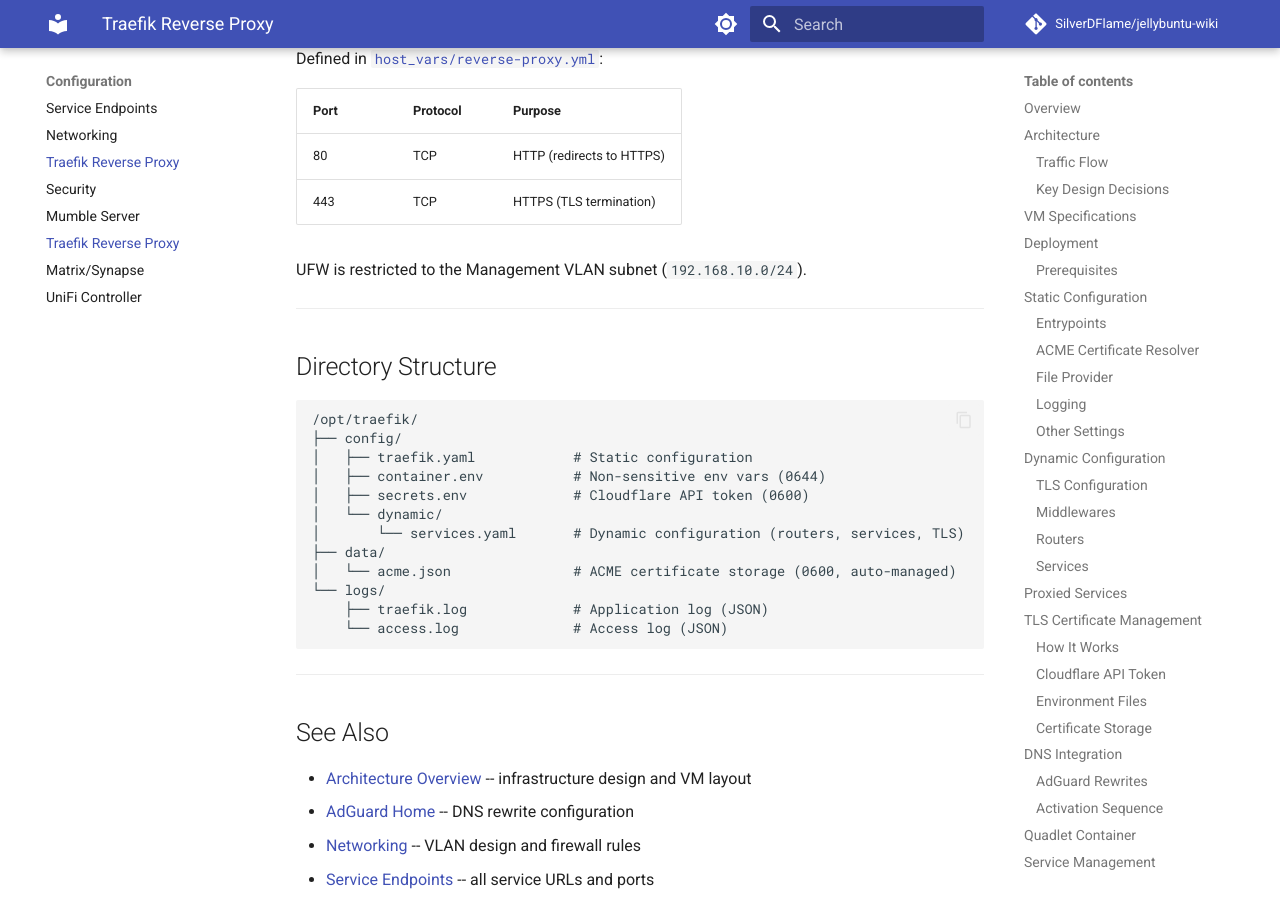
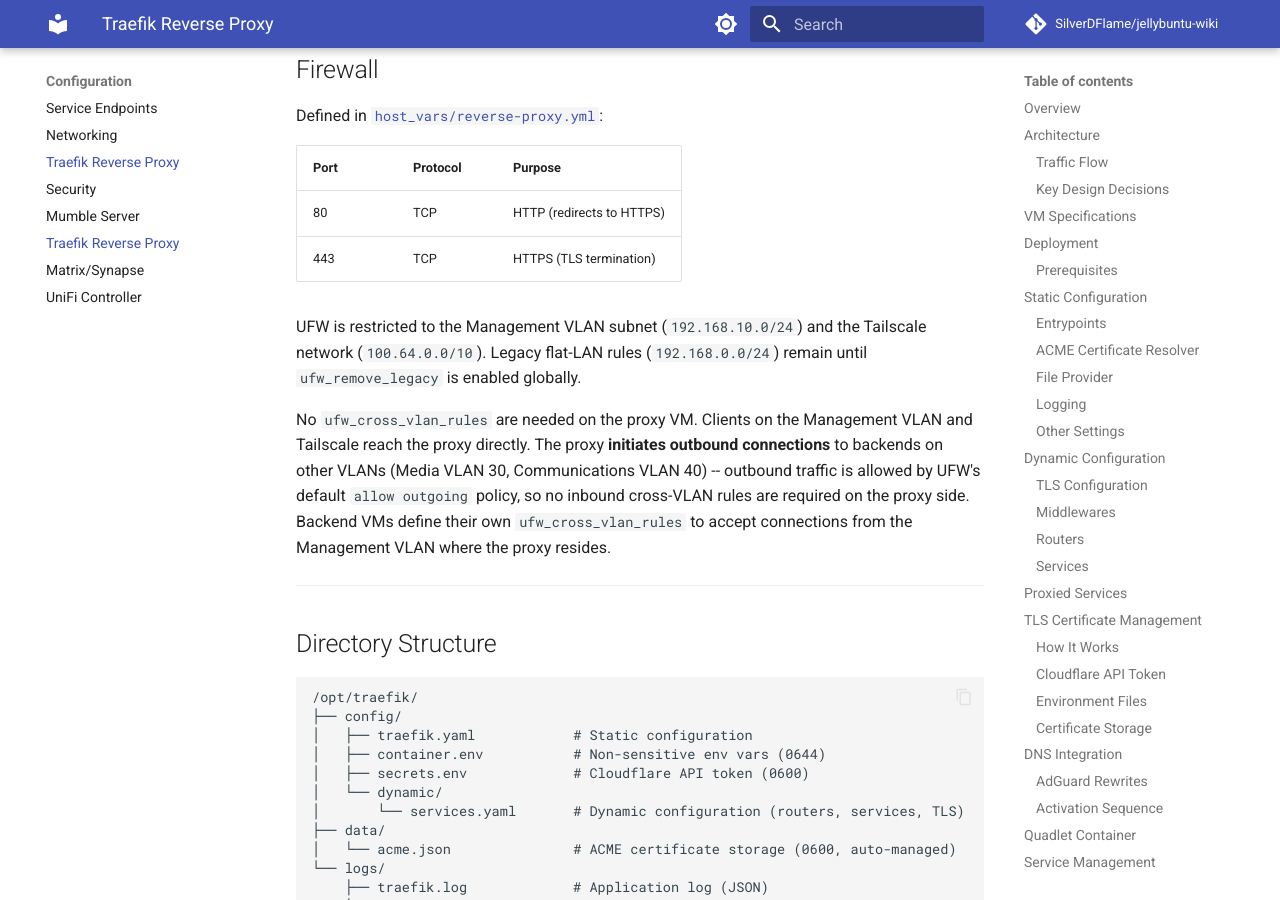
Before and after one commit to SilverDFlame/jellybuntu-wiki, an MkDocs documentation site: the page built from docs/configuration/traefik-setup.md, in a window 1280 px wide and 900 px high, scrolled down 12956 px. Built offline with MkDocs 1.6.1 and Material for MkDocs 9.7.7, drawn with Linux system fonts in a browser that asks for light colours; comment, search, counter and statistics services are not loaded; some of the changed text lies outside the part shown.

Commit message:
docs: address PR #27 review feedback
Add admonition for acme.json deletion warning, clarify UFW scope
for inter-VLAN routing to proxy VM.

Co-Authored-By: Claude Opus 4.6 <noreply@anthropic.com>

```diff
--- a/docs/configuration/traefik-setup.md
+++ b/docs/configuration/traefik-setup.md
@@ -462,7 +463,16 @@ Defined in
 | 80 | TCP | HTTP (redirects to HTTPS) |
 | 443 | TCP | HTTPS (TLS termination) |
 
-UFW is restricted to the Management VLAN subnet (`192.168.10.0/24`).
+UFW is restricted to the Management VLAN subnet (`192.168.10.0/24`) and the Tailscale network
+(`100.64.0.0/10`). Legacy flat-LAN rules (`192.168.0.0/24`) remain until `ufw_remove_legacy` is
+enabled globally.
+
+No `ufw_cross_vlan_rules` are needed on the proxy VM. Clients on the Management VLAN and Tailscale
+reach the proxy directly. The proxy **initiates outbound connections** to backends on other VLANs
+(Media VLAN 30, Communications VLAN 40) -- outbound traffic is allowed by UFW's default `allow
+outgoing` policy, so no inbound cross-VLAN rules are required on the proxy side. Backend VMs define
+their own `ufw_cross_vlan_rules` to accept connections from the Management VLAN where the proxy
+resides.
 
 ---
 
```
Also changed, not shown: other parts of docs/configuration/traefik-setup.md (+3 -2 lines).
